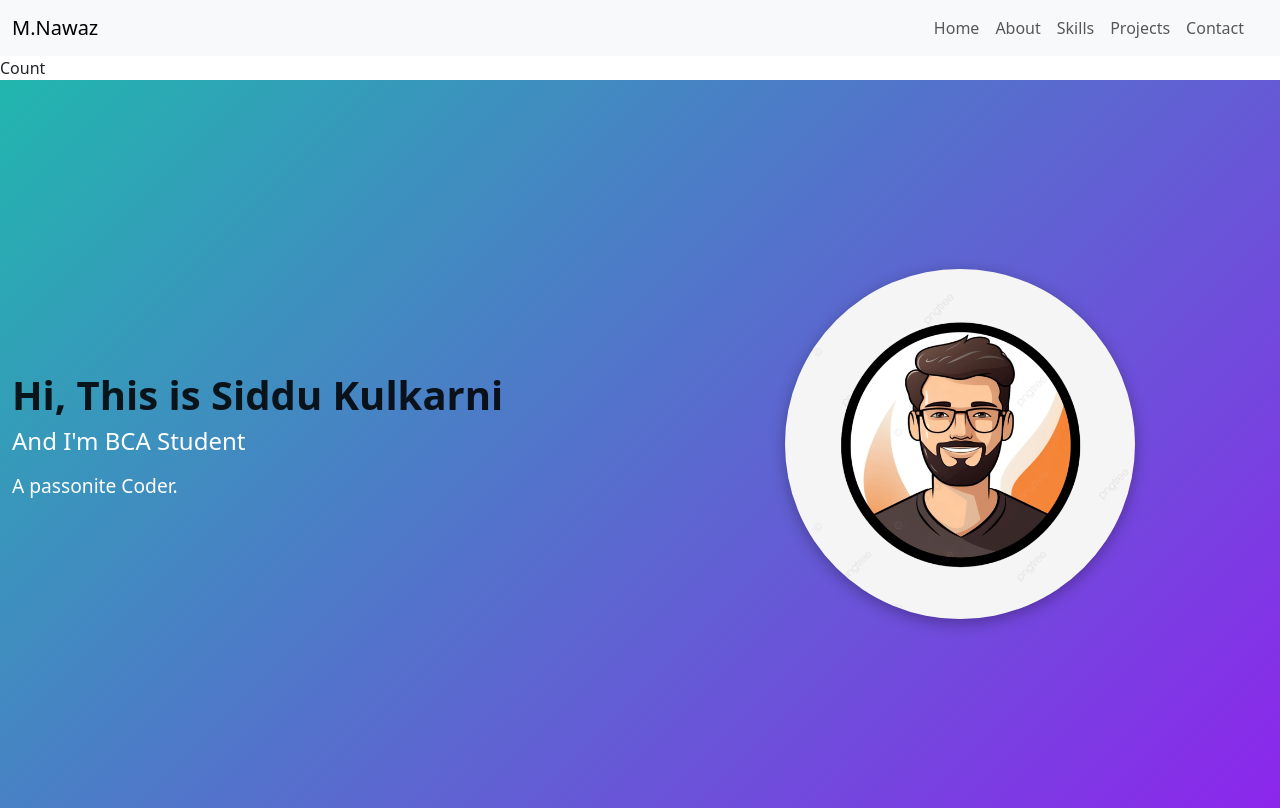
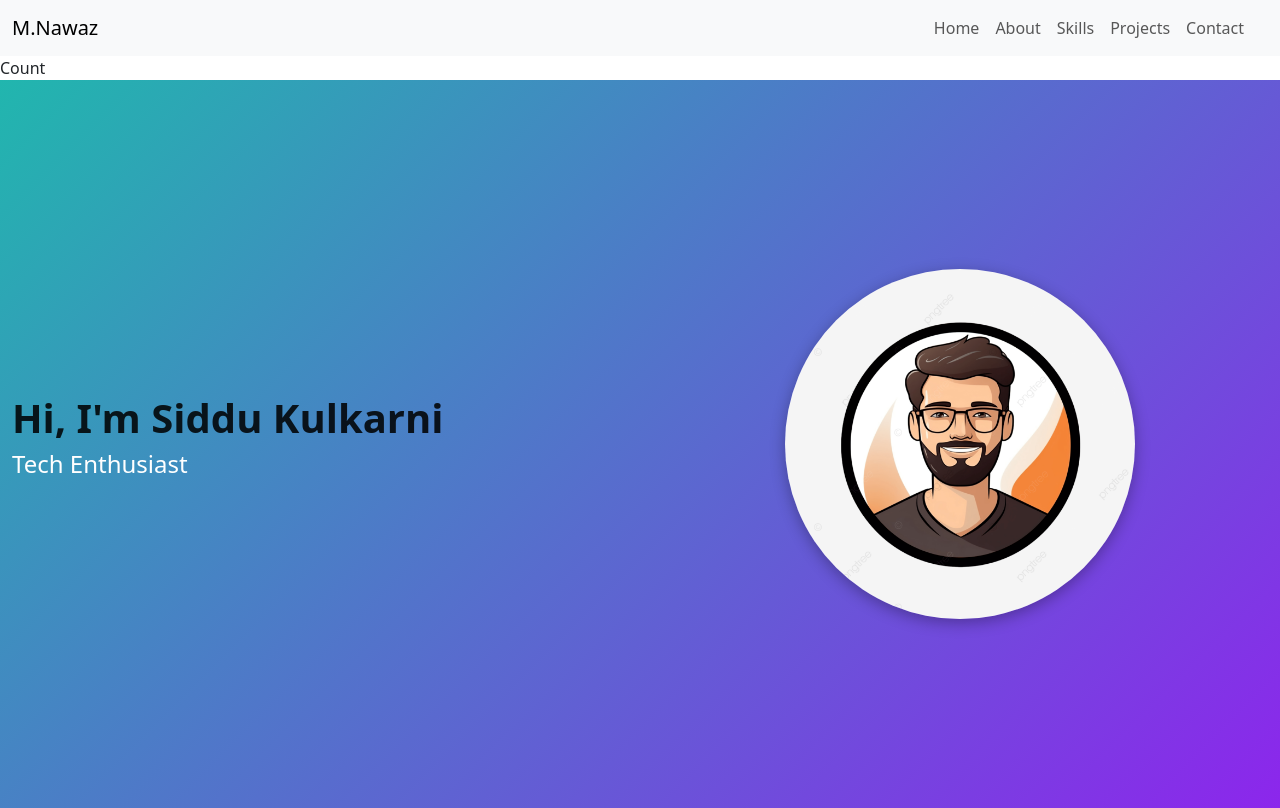
Before and after one commit to Siddukulkarni/Portfolio, a React (Vite) app: page / in a window 1280 px wide. Built offline with nearby package versions, Linux system fonts and the light colour scheme.

Commit message:
Update Home.jsx

```diff
--- a/src/Components/Home.jsx
+++ b/src/Components/Home.jsx
@@ -8,12 +8,10 @@ const Home = () => {
       <div className="container-fluid home-container">
         <div className="row align-items-center">
           <div className="col-12 col-md-6 text-section">
-            <h1 className="title">Hi, This is Siddu Kulkarni  </h1>
+            <h1 className="title">Hi, I'm Siddu Kulkarni  </h1>
 
-            <h5 className="subtitle">And I'm BCA Student</h5>
-            <p className="description">
-              A passonite Coder.
-            </p>
+            <h5 className="subtitle">Tech Enthusiast</h5>
+
           </div>
           <div className="col-12 col-md-6 text-center image-section">
             <img src={img} alt="Profile-photo" className="profile-img img-fluid" />
```
